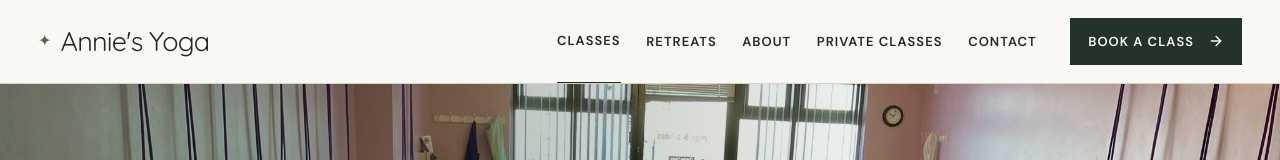
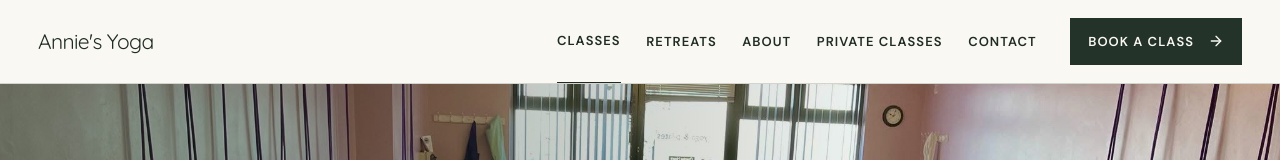
Before and after one commit to aliciaahunt/annies-yoga-website, a React (Vite) app: page /schedule in a window 1280 px wide. Shown: the top 160 px of the page. Built offline with nearby package versions, Linux system fonts and the light colour scheme.

Commit message:
Make site navigation sticky

```diff
--- a/src/app/App.tsx
+++ b/src/app/App.tsx
@@ -17,10 +17,7 @@ export default function App() {
   return (
     <div className="site">
       <header className="site-header">
-        <a className="brand" href="#home" onClick={closeMenu}>
-          <span className="brand-flourish" aria-hidden="true">✦</span>
-          <span>Annie's Yoga</span>
-        </a>
+        <span className="brand">Annie's Yoga</span>
         <button
           className="menu-button"
           type="button"
--- a/src/app/PrivateClassesPage.tsx
+++ b/src/app/PrivateClassesPage.tsx
@@ -34,10 +34,7 @@ export default function PrivateClassesPage() {
   return (
     <div className="private-classes-page">
       <header className="site-header">
-        <a className="brand" href="/" aria-label="Annie's Yoga home">
-          <span className="brand-flourish" aria-hidden="true">✦</span>
-          <span>Annie's Yoga</span>
-        </a>
+        <span className="brand">Annie's Yoga</span>
         <button
           className="menu-button"
           type="button"
--- a/src/app/SchedulePage.tsx
+++ b/src/app/SchedulePage.tsx
@@ -37,10 +37,7 @@ export default function SchedulePage() {
   return (
     <div className="schedule-page">
       <header className="site-header schedule-header">
-        <a className="brand" href="/" aria-label="Annie's Yoga home">
-          <span className="brand-flourish" aria-hidden="true">✦</span>
-          <span>Annie's Yoga</span>
-        </a>
+        <span className="brand">Annie's Yoga</span>
         <button
           className="menu-button"
           type="button"
--- a/src/styles/components.css
+++ b/src/styles/components.css
@@ -1,8 +1,7 @@
-.site { min-height: 100vh; overflow: hidden; }
+.site { min-height: 100vh; overflow-x: clip; }
 .section-shell { width: min(1240px, calc(100% - 80px)); margin: 0 auto; }
-.site-header { position: relative; z-index: 30; display: flex; align-items: center; min-height: 82px; padding: 0 38px; background: var(--paper); border-bottom: 1px solid var(--line); }
-.brand { display: flex; align-items: center; gap: 10px; margin-right: auto; font-family: var(--serif); font-size: 27px; font-weight: 400; letter-spacing: -.03em; }
-.brand-flourish { color: var(--moss); font-family: var(--sans); font-size: 16px; }
+.site-header { position: sticky; top: 0; z-index: 100; display: flex; align-items: center; min-height: 82px; padding: 0 38px; background: rgba(250,248,242,.96); border-bottom: 1px solid var(--line); backdrop-filter: blur(14px); }
+.brand { display: block; margin-right: auto; font-family: var(--serif); font-size: 21px; font-weight: 400; letter-spacing: -.03em; cursor: default; user-select: none; }
 .site-nav { display: flex; align-items: center; gap: clamp(15px, 2vw, 32px); font-size: 13px; font-weight: 600; text-transform: uppercase; letter-spacing: .08em; }
 .site-nav > a:not(.nav-cta) { padding: 31px 0; }
 .site-nav > a:not(.nav-cta):hover { color: var(--moss); }
```
